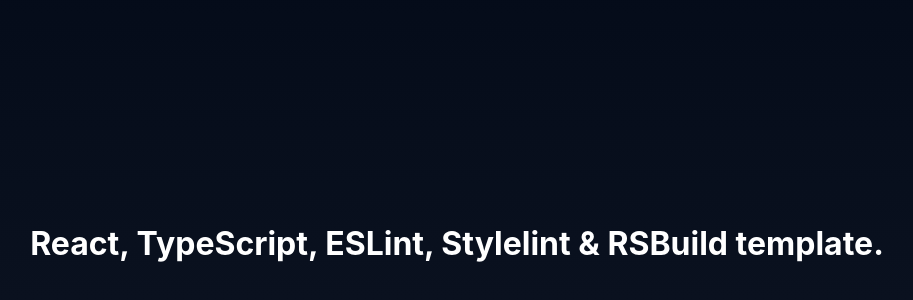
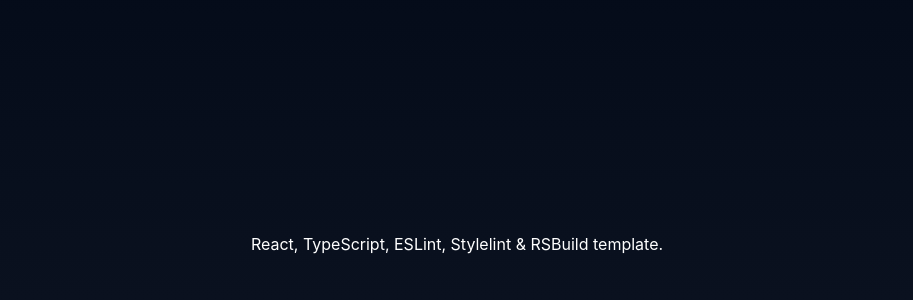
Before and after one commit to janszotkowski/react-image-cropper, a React app: page / in a window 1280 px wide. Shown: the part 156-456 px from the top of the page, without its empty margins (183-1096 px from the left). Built offline with nearby package versions, Linux system fonts and the light colour scheme; the HTML template or start-up script is replaced by a standard one.

Commit message:
Update basic view

```diff
--- a/src/App.css
+++ /dev/null
@@ -1,20 +0,0 @@
-body {
-    margin: 0;
-    color: #fff;
-    font-family: Inter, Avenir, Helvetica, Arial, sans-serif;
-    background-image: linear-gradient(to bottom, #020917, #101725);
-}
-
-.content {
-    display: flex;
-    min-height: 100vh;
-    line-height: 1.1;
-    text-align: center;
-    flex-direction: column;
-    justify-content: center;
-}
-
-.content h1 {
-    font-size: 2rem;
-    font-weight: 700;
-}
--- a/src/App.tsx
+++ b/src/App.tsx
@@ -1,9 +1,8 @@
 import * as React from 'react';
-import './App.css';
 
 const App = (): React.ReactElement => {
     return (
-        <div className={'content'}>
+        <div className={'w-full h-screen flex flex-col items-center justify-center'}>
             <h1>React, TypeScript, ESLint, Stylelint & RSBuild template.</h1>
         </div>
     );
--- /dev/null
+++ b/src/index.css
@@ -0,0 +1,15 @@
+@import 'tailwindcss';
+
+* {
+    margin: 0;
+    padding: 0;
+    box-sizing: border-box;
+}
+
+body {
+    width: 100vw;
+    height: 100vh;
+    color: #fff;
+    font-family: Inter, Avenir, Helvetica, Arial, sans-serif;
+    background-image: linear-gradient(to bottom, #020917, #101725);
+}
--- a/src/index.tsx
+++ b/src/index.tsx
@@ -1,6 +1,7 @@
 import React from 'react';
 import ReactDOM from 'react-dom/client';
 import App from './App.tsx';
+import './index.css';
 
 const rootEl = document.getElementById('root');
 if (rootEl) {
```
